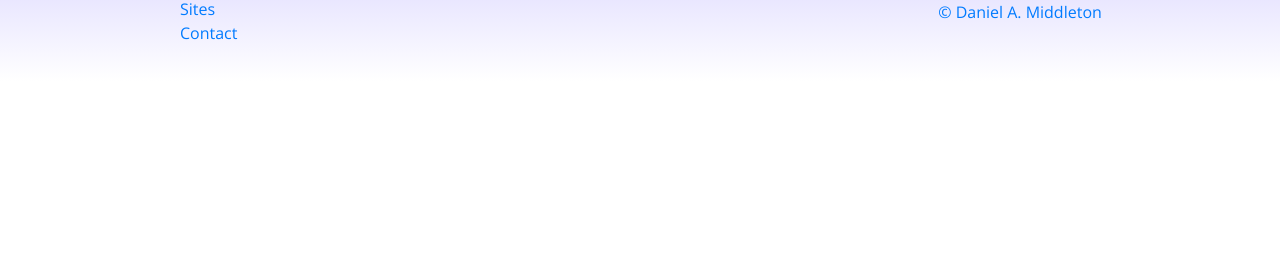
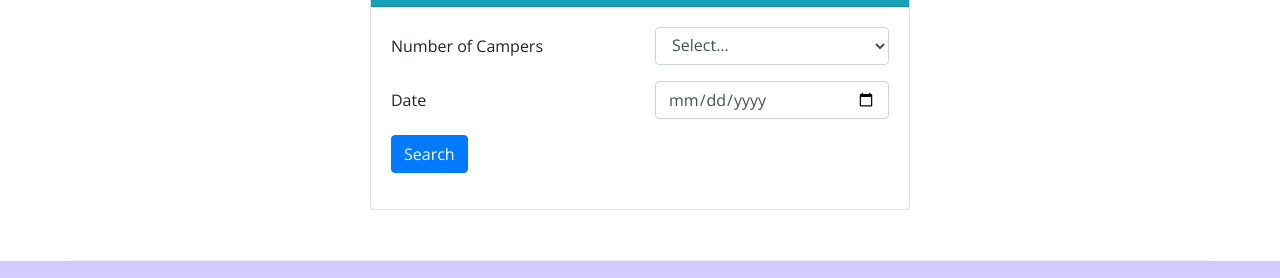
Before and after one commit to danielmiddleton05/campsite_bootstrap_daniel_middleton, a website: page index.html in a window 1280 px wide. Shown: the part 1256-1534 px from the top of the page. Before the commit the page ends 1337 px from the top, so only its background shows below. Drawn offline with nearby package versions, Linux system fonts and the light colour scheme.

Commit message:
added form

```diff
--- a/index.html
+++ b/index.html
@@ -16,10 +16,10 @@
     <link rel="stylesheet" href="css/styles.css" />
 
     <title>NuCamp: A Better Way To Camp</title>
+
 </head>
 
 <body>
-
     <header class="jumbotron jumbotron-fluid">
         <div class="container">
             <div class="row">
@@ -29,6 +29,9 @@
                 <div class="col">
                     <h1>NuCamp</h1>
                     <h2>a better way to camp</h2>
+                </div>
+                <div class="col-md-4 col-xl-2 mt-4">
+                    <a role="button" class="btn btn-info btn-lg text-nowrap" href="#reserveForm">Reserve Campsite</a>
                 </div>
             </div>
         </div>
@@ -97,6 +100,43 @@
                 </div>
             </div>
         </div>
+
+        <div class="row row-content">
+            <div class="col-sm-6 mx-auto">
+                <div class="card">
+                    <h3 class="card-header bg-info text-white">Reserve a Campsite</h3>
+                    <div class="card-body">
+                        <form id="reserveForm">
+                            <div class="form-group row">
+                                <label class="col-sm-6 col-form-label">Number of Campers</label>
+                                <div class="col">
+                                    <select class="form-control" name="numCampers" id="numCampers">
+                                        <option>Select...</option>
+                                        <option value="1">1</option>
+                                        <option value="2">2</option>
+                                        <option value="3">3</option>
+                                        <option value="4">4</option>
+                                        <option value="5">5</option>
+                                        <option value="6">6</option>
+                                    </select>
+                                </div>
+                            </div>
+                            <div class="form-group row">
+                                <label class="col-sm-6 col-form-label" for="date">Date</label>
+                                <div class="col-sm-6">
+                                    <input class="form-control" type="date" id="date" name="date">
+                                </div>
+                            </div>
+                            <div class="form-group row">
+                                <div class="col">
+                                    <button type="submit" class="btn btn-primary">Search</button>
+                                </div>
+                            </div>
+                        </form>
+                    </div>
+                </div>
+            </div>
+        </div>
     </div>
 
     <footer class="site-footer">
```
